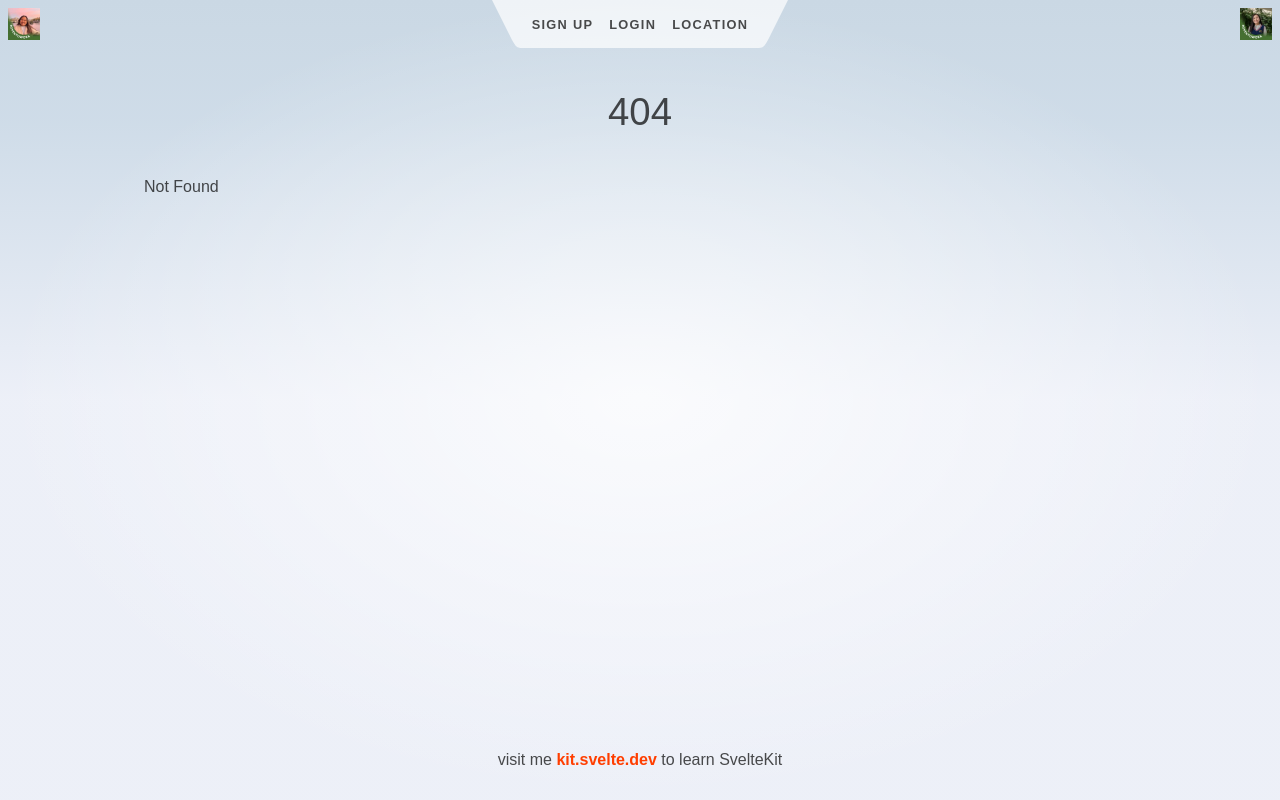
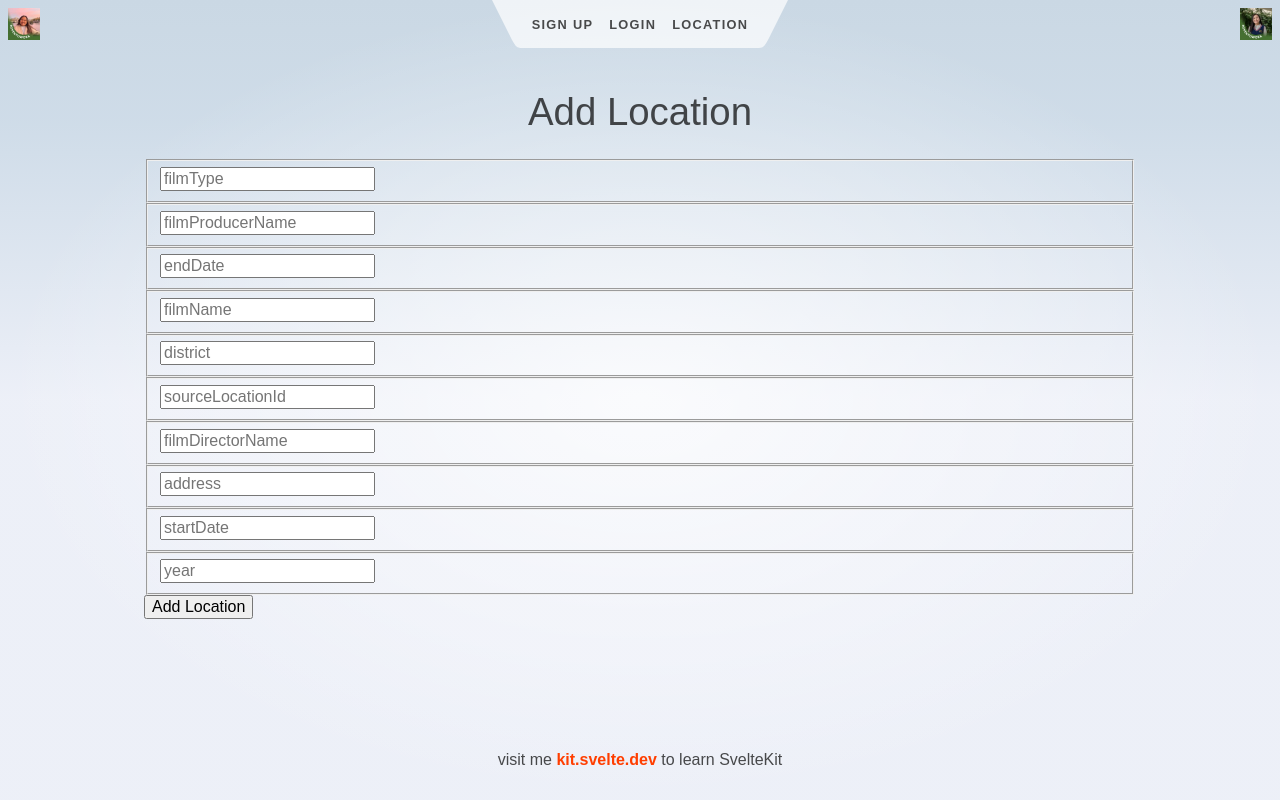
Before and after one commit to pitjohann/FrontEnd-JS-locations, a SvelteKit app in the folder myapp/: page /addLocation in a window 1280 px wide. Before the commit this address had no page. Built offline with nearby package versions, Linux system fonts and the light colour scheme.

Commit message:
AddLocation isn't working yet but commiting so that I don't lose everything.

```diff
--- a/myapp/src/routes/Location/+page.svelte
+++ b/myapp/src/routes/Location/+page.svelte
@@ -1,17 +1,95 @@
 <script>
     export let data;
     let film = data.body;
+    let has_role = true;
 
+    if (!has_role) {
+        window.location.href = '/login';
+    }
+
+
+    function addLoc() {
+
+    }
+
+    function editLoc(_id) {
+
+    }
+
+    function deleteLoc(_id){
+
+    }
 </script>
+
+{#if has_role}
+
+
+
+<style>
+    table {
+        border-collapse: collapse;
+        width: 100%;
+    }
+
+    th, td,button {
+        border: 2px solid black;
+        padding: 8px;
+        text-align: left;
+    }
+
+    th {
+        background-color: #ddd;
+    }
+    button {
+        width: 135px;
+        height: 40px;
+        margin: 5px;
+    }
+</style>
+    <button on:click={() => addLoc()}>
+        Add Location
+    </button>
 <table>
 {#each film as element}
  <tr>
-     <th>
-         filmType={element.filmType};
-     </th>
-     <th>
-         filmProducerName={element.filmProducerName};
-     </th>
+
+     <button on:click={() => editLoc()}>
+         Edit Location
+     </button>
+     <button on:click={() => deleteLoc()}>
+         Delete Location
+     </button>
+     <td>
+         filmType = {element.filmType};
+     </td>
+     <td>
+         filmProducerName = {element.filmProducerName};
+     </td>
+     <td>
+         endDate = {element.endDate};
+     </td>
+     <td>
+         filmName = {element.filmName};
+     </td>
+     <td>
+         district = {element.district};
+     </td>
+     <td>
+         sourceLocationId = {element.sourceLocationId};
+     </td>
+     <td>
+         filmDirectorName = {element.filmDirectorName};
+     </td>
+     <td>
+         address = {element.address};
+     </td>
+     <td>
+         startDate = {element.startDate};
+     </td>
+     <td>
+         year = {element.year};
+     </td>
  </tr>
 {/each}
 </table>
+{/if}
--- /dev/null
+++ b/myapp/src/routes/addLocation/+page.server.js
@@ -0,0 +1,38 @@
+import { fail, redirect } from '@sveltejs/kit';
+import * as api from '$lib/api.js';
+
+/** @type {import('./$types').PageServerLoad} */
+export async function load({ parent }) {
+    const { user } = await parent();
+    if (user) throw redirect(307, '/');
+}
+
+/** @type {import('./$types').Actions} */
+export const actions = {
+    default: async ({ cookies, request }) => {
+        const data = await request.formData();
+
+        const location = {
+            filmType: data.get('filmType'),
+            filmProducerName: data.get('filmProducerName'),
+            endDate: data.get('endDate'),
+            filmName: data.get('filmName'),
+            district: data.get('district'),
+            sourceLocationId: data.get('sourceLocationId'),
+            filmDirectorName: data.get('filmDirectorName'),
+            address: data.get('address'),
+            startDate: data.get('startDate'),
+            year: data.get('year')
+        };
+
+        const body = await api.post('locations/',  location );
+
+        if (body.errors) {
+            return fail(401, body);
+
+        }
+
+
+        throw redirect(307, '/Location');
+    }
+};
--- /dev/null
+++ b/myapp/src/routes/addLocation/+page.svelte
@@ -0,0 +1,111 @@
+<script>
+    import { enhance } from '$app/forms';
+
+    /** @type {import('./$types').ActionData} */
+    export let form;
+</script>
+
+<div class="auth-page">
+    <div class="container page">
+        <div class="row">
+            <div class="col-md-6 offset-md-3 col-xs-12">
+                <h1 class="text-xs-center">Add Location</h1>
+
+
+                <form  use:enhance method="POST">
+                    <fieldset class="form-group">
+                        <input
+                                class="form-control form-control-lg"
+                                name="filmType"
+                                type="text"
+                                required
+                                placeholder="filmType"
+                        />
+                    </fieldset>
+                    <fieldset class="form-group">
+                        <input
+                                class="form-control form-control-lg"
+                                name="filmProducerName"
+                                type="text"
+                                required
+                                placeholder="filmProducerName"
+                        />
+                    </fieldset>
+                    <fieldset class="form-group">
+                        <input
+                                class="form-control form-control-lg"
+                                name="endDate"
+                                type="text"
+                                required
+                                placeholder="endDate"
+                        />
+                    </fieldset>
+                    <fieldset class="form-group">
+                        <input
+                                class="form-control form-control-lg"
+                                name="filmName"
+                                type="text"
+                                required
+                                placeholder="filmName"
+                        />
+                    </fieldset>
+                    <fieldset class="form-group">
+                        <input
+                                class="form-control form-control-lg"
+                                name="district"
+                                type="text"
+                                required
+                                placeholder="district"
+                        />
+                    </fieldset>
+                    <fieldset class="form-group">
+                        <input
+                                class="form-control form-control-lg"
+                                name="sourceLocationId"
+                                type="text"
+                                required
+                                placeholder="sourceLocationId"
+                        />
+                    </fieldset>
+                    <fieldset class="form-group">
+                        <input
+                                class="form-control form-control-lg"
+                                name="filmDirectorName"
+                                type="text"
+                                required
+                                placeholder="filmDirectorName"
+                        />
+                    </fieldset>
+                    <fieldset class="form-group">
+                        <input
+                                class="form-control form-control-lg"
+                                name="address"
+                                type="text"
+                                required
+                                placeholder="address"
+                        />
+                    </fieldset>
+                    <fieldset class="form-group">
+                        <input
+                                class="form-control form-control-lg"
+                                name="startDate"
+                                type="text"
+                                required
+                                placeholder="startDate"
+                        />
+                    </fieldset>
+                    <fieldset class="form-group">
+                        <input
+                                class="form-control form-control-lg"
+                                name="year"
+                                type="text"
+                                required
+                                placeholder="year"
+                        />
+                    </fieldset>
+                    <button class="btn btn-lg btn-primary pull-xs-right" type="submit">Add Location</button>
+                </form>
+            </div>
+        </div>
+    </div>
+</div>
```
